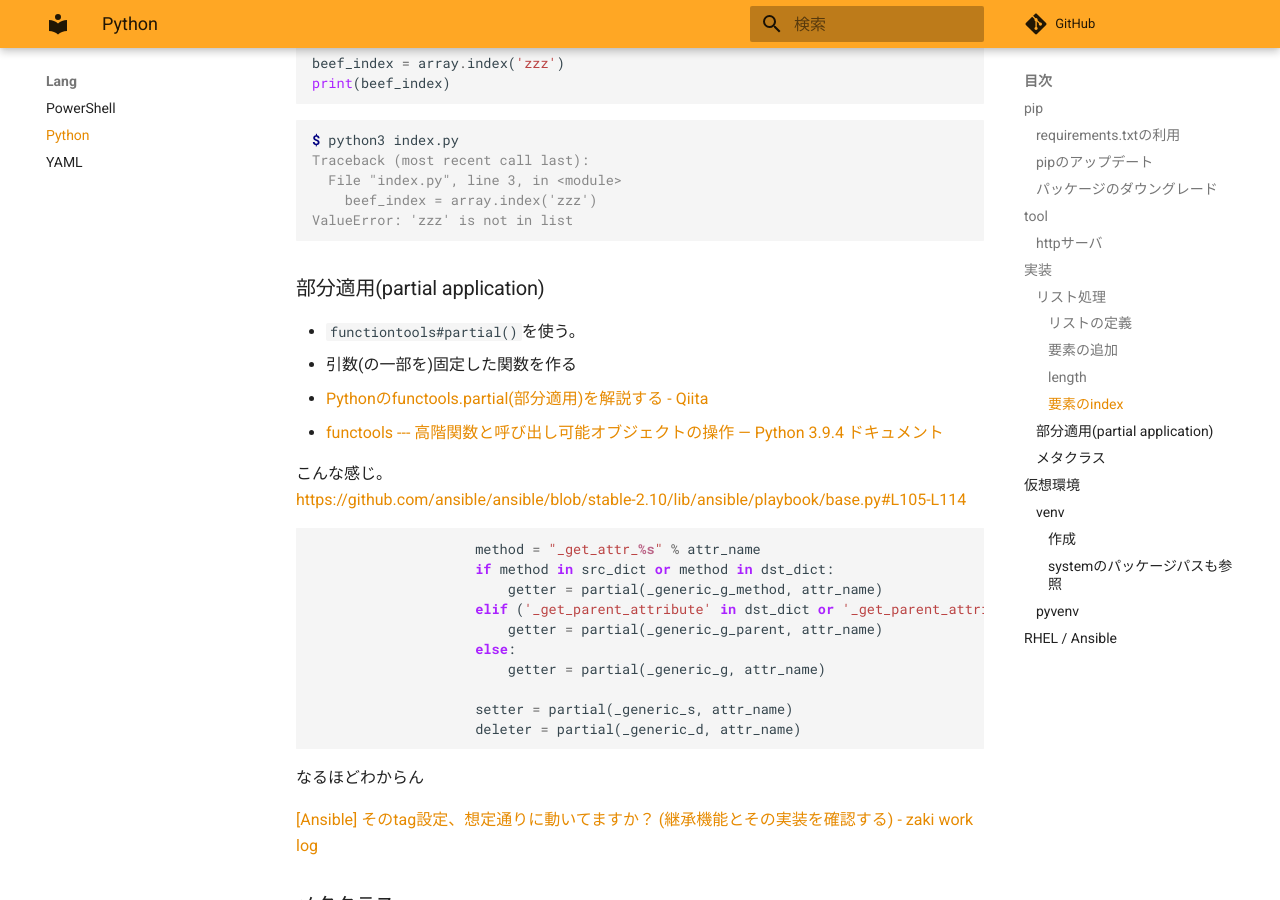
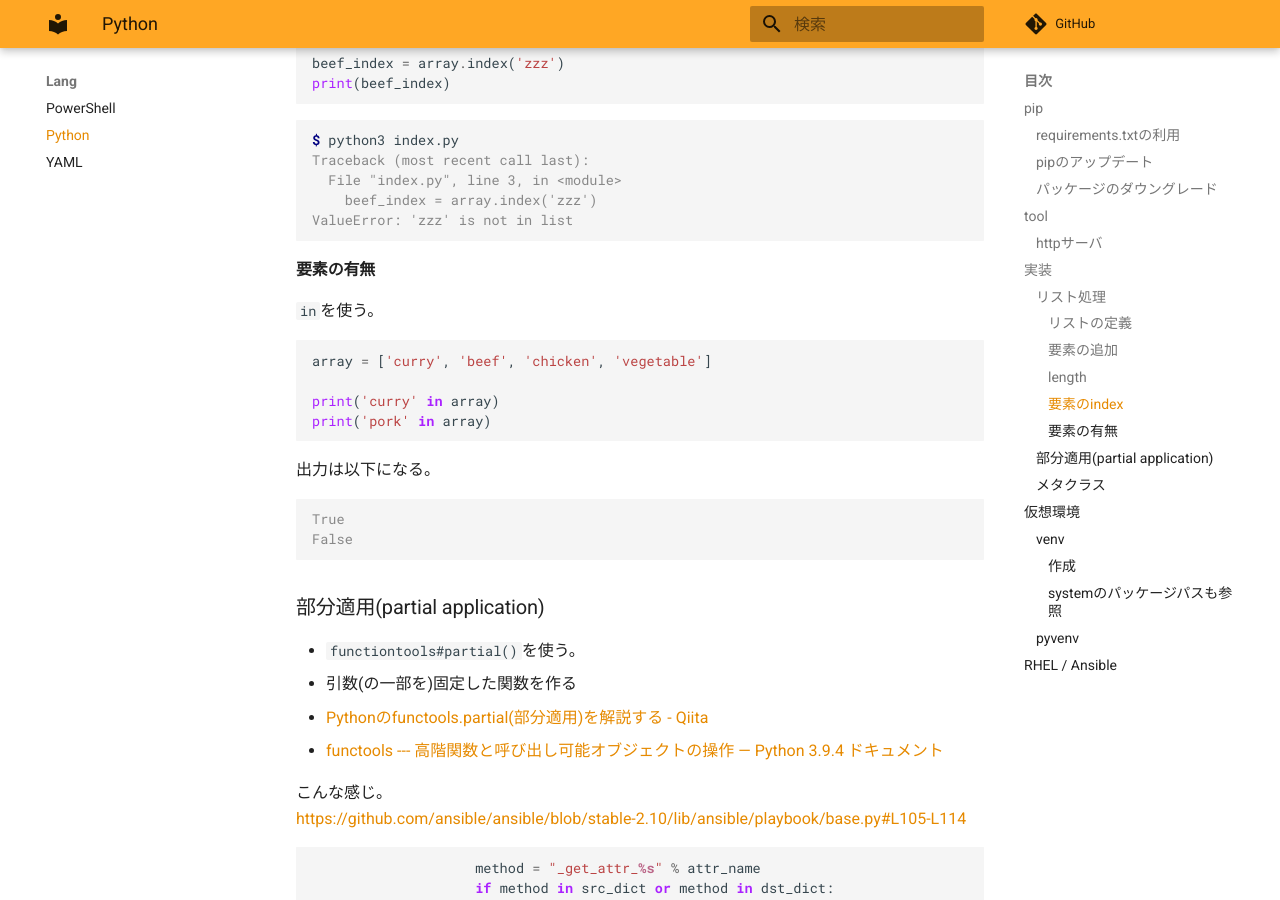
Before and after one commit to zaki-lknr/docs, an MkDocs documentation site: the page built from docs/lang/python.md, in a window 1280 px wide and 900 px high, scrolled down 2442 px. Built offline with MkDocs 1.6.1 and Material for MkDocs 9.7.7, drawn with Linux system fonts in a browser that asks for light colours; comment, search, counter and statistics services are not loaded.

Commit message:
add: lang/python: リストのin

````diff
--- a/docs/lang/python.md
+++ b/docs/lang/python.md
@@ -127,6 +127,24 @@ Traceback (most recent call last):
 ValueError: 'zzz' is not in list
 ```
 
+#### 要素の有無
+
+`in`を使う。
+
+```python
+array = ['curry', 'beef', 'chicken', 'vegetable']
+
+print('curry' in array)
+print('pork' in array)
+```
+
+出力は以下になる。
+
+```console
+True
+False
+```
+
 ### 部分適用(partial application)
 
 - `functiontools#partial()`を使う。
````
